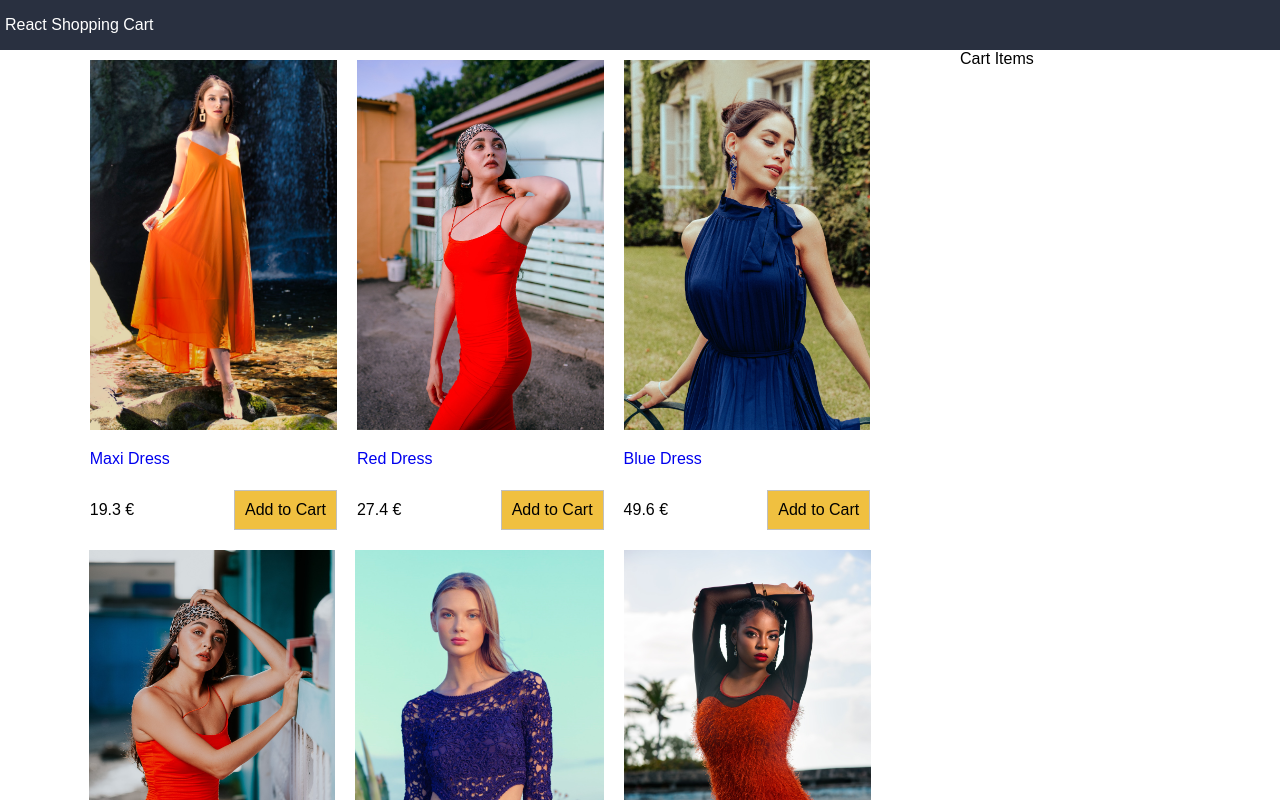
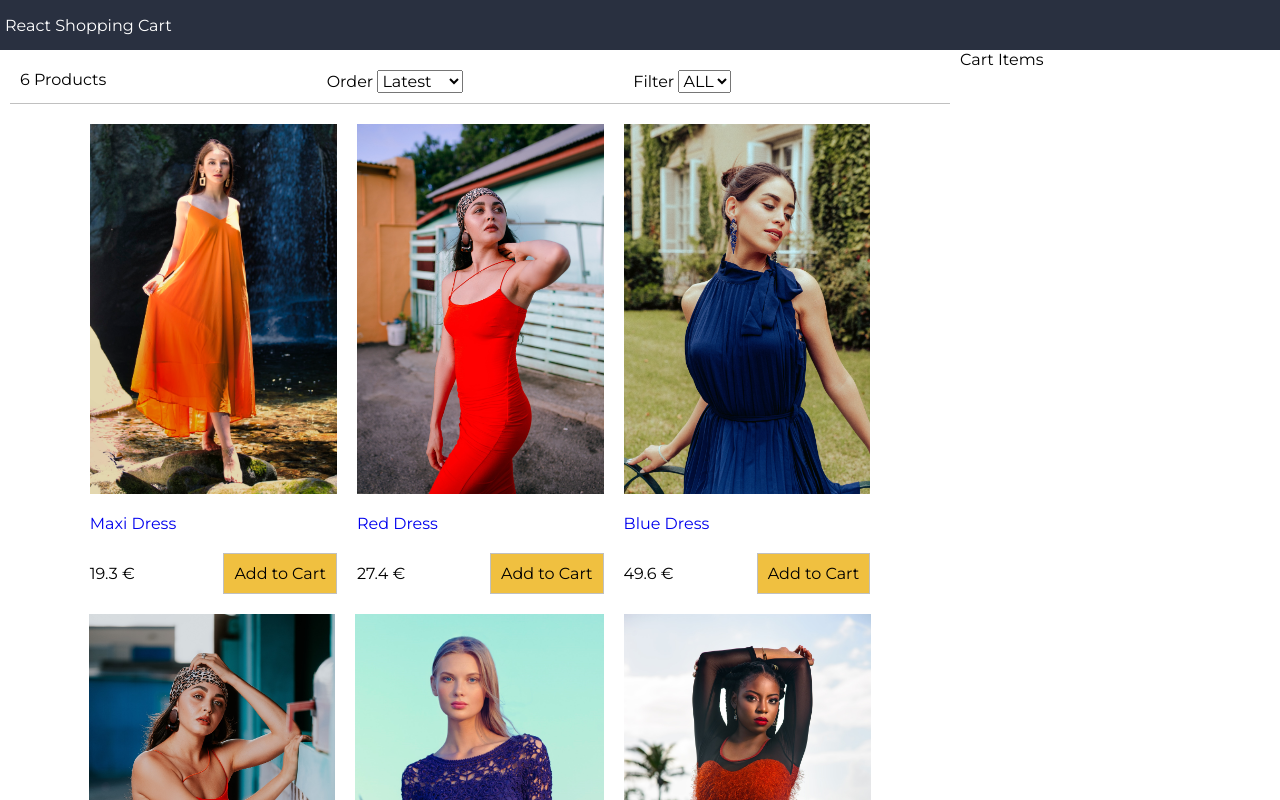
Before and after one commit to ErifiliTs/react_shopping_cart, a React (Create React App) app: page / in a window 1280 px wide. Shown: the top 800 px of the page. Built offline with nearby package versions, Linux system fonts and the light colour scheme.

Commit message:
filter-component

```diff
--- a/src/App.js
+++ b/src/App.js
@@ -2,6 +2,7 @@
 import './index.css';
 import data from "./data.json"
 import Products from './components/Products';
+import Filter from './components/Filter';
 
 class App extends React.Component {
 	constructor(){
@@ -12,6 +13,36 @@
 			sort: "",
 		};
 	}
+
+	sortProducts = (e) => {
+		const sort = e.target.value;
+		console.log(e.target.value);
+		this.setState((state) => ({
+			sort: sort,
+			products: state.products.slice().sort((a, b) => (
+				sort ===  "Lowest" ? ((a.price > b.price) ? 1:-1):
+				sort ===  "Highest" ? ((a.price < b.price) ? 1:-1):
+				((a._id > b._id) ? 1:-1)
+
+			))
+		}));
+	}
+
+	filterProducts = (e) => {
+		console.log(e.target.value);
+		if(e.target.value === ""){
+			this.setState({
+				size: e.target.value,
+				products:data.products});
+		}
+		else{
+			this.setState({
+				size: e.target.value,
+				products: data.products.filter(product => product.availableSizes.indexOf(e.target.value) >= 0),
+			})
+		}
+	}
+
 	render () {
 		return (
 			<div className="grid-container">
@@ -21,6 +52,12 @@
 					<main>
 						<div className="content">
 							<div className="main">
+								<Filter
+									count={this.state.products.length} size={this.state.size}
+									sort={this.state.sort}
+									filterProducts={this.filterProducts}
+									sortProducts={this.sortProducts}>
+								</Filter>
 								<Products products={this.state.products}></Products>
 							</div>
 							<div className="sidebar">
--- /dev/null
+++ b/src/components/Filter.js
@@ -0,0 +1,29 @@
+import React, { Component } from 'react'
+
+export default class Filter extends Component {
+	render() {
+		return (
+			<div className="filter">
+				<div className="filter-result">{this.props.count} Products</div>
+				<div className="filter-sort"> Order{" "}
+					<select value={this.props.sort} onChange={this.props.sortProducts}>
+						<option>Latest</option>
+						<option value="Lowest">Lowest</option>
+						<option value="Highest">Highest</option>
+					</select>
+				</div>
+				<div className="filter-size">Filter{" "}
+					<select value={this.props.size} onChange={this.props.filterProducts}>
+						<option value="">ALL</option>
+						<option value="XS">XS</option>
+						<option value="S">S</option>
+						<option value="M">M</option>
+						<option value="L">L</option>
+						<option value="XL">XL</option>
+						<option value="XXL">XXL</option>
+					</select>
+				</div>
+			</div>
+		)
+	}
+}
--- a/src/data.json
+++ b/src/data.json
@@ -6,7 +6,7 @@
             "image" : "/images/photo-1562292817-58d294c3a7e3.jpg",
             "description": "maxi dress",
             "price": 19.30,
-            "availableSizes" : ["XL", "M", "SM"]
+            "availableSizes" : ["XL", "M", "S"]
         },
         {
 			"_id": "dress_2",
@@ -14,7 +14,7 @@
             "image" : "/images/photo-1619172619981-0829fbf3dc13.jpg",
             "description": "red dress",
             "price": 27.40,
-            "availableSizes" : ["XL", "M", "SM"]
+            "availableSizes" : ["XL", "M", "S"]
         },
 		{
 			"_id": "dress_3",
@@ -22,7 +22,7 @@
 			"image" : "/images/photo-1613537364901-46b7f698406a.jpg",
 			"description": "blue dress",
 			"price": 49.60,
-			"availableSizes" : ["XL", "M", "SM"]
+			"availableSizes" : ["XL", "M"]
 		},
         {
             "_id": "dress_4",
@@ -30,7 +30,7 @@
             "image" : "/images/photo-1619172631961-96f878626317.jpg",
             "description": "red dress",
             "price": 38.20,
-            "availableSizes" : ["XL", "M", "SM"]
+            "availableSizes" : ["XXL", "M", "S"]
         },
         {
             "_id": "dress_5",
@@ -38,7 +38,7 @@
             "image" : "/images/photo-1551803091-e20673f15770_2.jpg",
             "description": "blue dress",
             "price": 19.30,
-            "availableSizes" : ["XL", "M", "SM"]
+            "availableSizes" : ["L", "M", "S"]
         },
         {
             "_id": "dress_6",
@@ -46,7 +46,7 @@
             "image" : "/images/photo-1543616153-6538f6ae50e3.jpg",
             "description": "orange dress",
             "price": 23.30,
-            "availableSizes" : ["XL", "M", "SM"]
+            "availableSizes" : ["S", "XS"]
         }
     ]
 }
--- a/src/index.css
+++ b/src/index.css
@@ -1,4 +1,4 @@
-@import url("https://fonts.googleapis.com/css2?faily=Montserrat&display=swap");
+@import url("https://fonts.googleapis.com/css2?family=Montserrat&display=swap");
 
 html {
   font-size: 62.5%;
@@ -133,3 +133,15 @@
 .button.primary {
   background-color: #f0c040;
 }
+
+.filter {
+  display: flex;
+  justify-content: space-between;
+  padding: 1rem;
+  margin: 1rem;
+  border-bottom: 0.1rem #c0c0c0 solid;
+}
+
+.filter div {
+  flex: 1;
+}
```
Also changed, not shown: 1 other file (tests, documents, lock files or other folders). Lines whose indentation alone changed are shown as unchanged.
